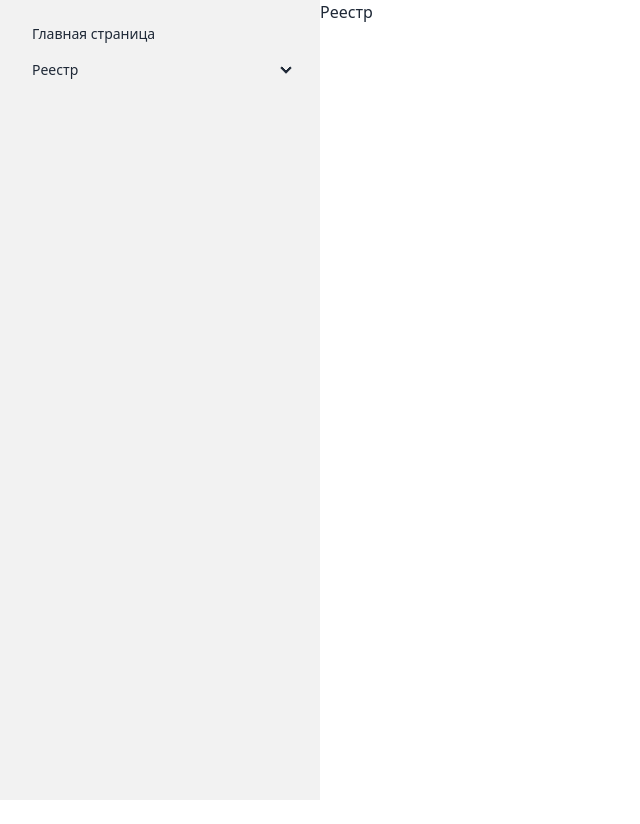
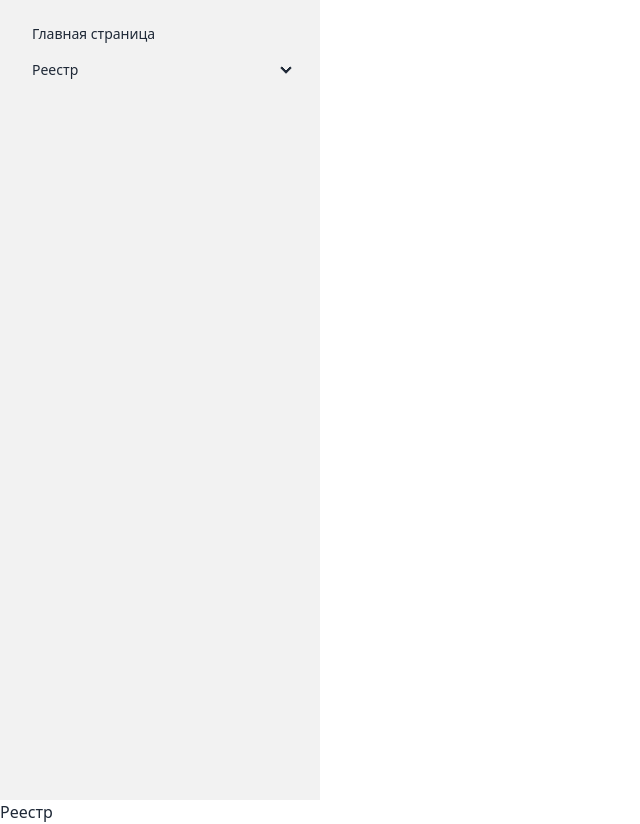
Before and after one commit to AsilbekKarimov/pos, a React (Create React App) app: page /reestr in a window 1280 px wide. Shown: the whole page, without its empty margins (0-640 px from the left). Before the commit the page ends 800 px from the top, so only its background shows below. Built offline with nearby package versions, Linux system fonts and the light colour scheme.

Commit message:
testing bugs

```diff
--- a/src/App.js
+++ b/src/App.js
@@ -1,16 +1,17 @@
 import React from "react";
 import RouterConfig from "./router/Router";
-import Sidebar from "./pages/sidebar/Sidebar";
-
+import Sidebar from "./components/sidebar/Sidebar";
 
 function App() {
   return (
-    <div className="flex">
-      <Sidebar />
+    <>
+      <div className="flex">
+        <Sidebar />
+      </div>
       <div className="flex-grow">
         <RouterConfig />
       </div>
-    </div>
+    </>
   );
 }
 
--- a/src/pages/sidebar/Sidebar.jsx
+++ b/src/components/sidebar/Sidebar.jsx
@@ -2,7 +2,7 @@ import React from 'react';
 
 const Sidebar = () => {
   return (
-    <div>
+    <aside>
       <div className="drawer lg:drawer-open">
         <input id="my-drawer-2" type="checkbox" className="drawer-toggle" />
         <div className="drawer-content flex flex-col items-center justify-center">
@@ -16,16 +16,16 @@ const Sidebar = () => {
               <details>
                 <summary>Реестр</summary>
                 <ul>
-                <li><a>Фиксальный модули</a></li>
-                <li><a>Торговый точки</a></li>
-                <li><a>Список портнеров ЦТО</a></li>
+                  <li><a>Фиксальный модули</a></li>
+                  <li><a>Торговый точки</a></li>
+                  <li><a>Список портнеров ЦТО</a></li>
                 </ul>
               </details>
             </li>
           </ul>
         </div>
       </div>
-    </div>
+    </aside>
   );
 }
 
--- a/src/router/Router.js
+++ b/src/router/Router.js
@@ -1,9 +1,11 @@
 import React, { Suspense, lazy } from "react";
 import { useRoutes, Navigate } from "react-router-dom";
-import Loadable from "../full/Loadable";
+import Loadable from "../layouts/full/Loadable";
 
 const Home = Loadable(lazy(() => import("../pages/home/Home")));
-const Application = Loadable(lazy(() => import("../pages/application/Application")));
+const Application = Loadable(
+  lazy(() => import("../pages/application/Application"))
+);
 const Payment = Loadable(lazy(() => import("../pages/fmPayment/Payment")));
 const Reestr = Loadable(lazy(() => import("../pages/reestr/Reestr")));
 
```
Also changed, not shown: src/layouts/full/Loadable.js (renamed from src/full/Loadable.js).
